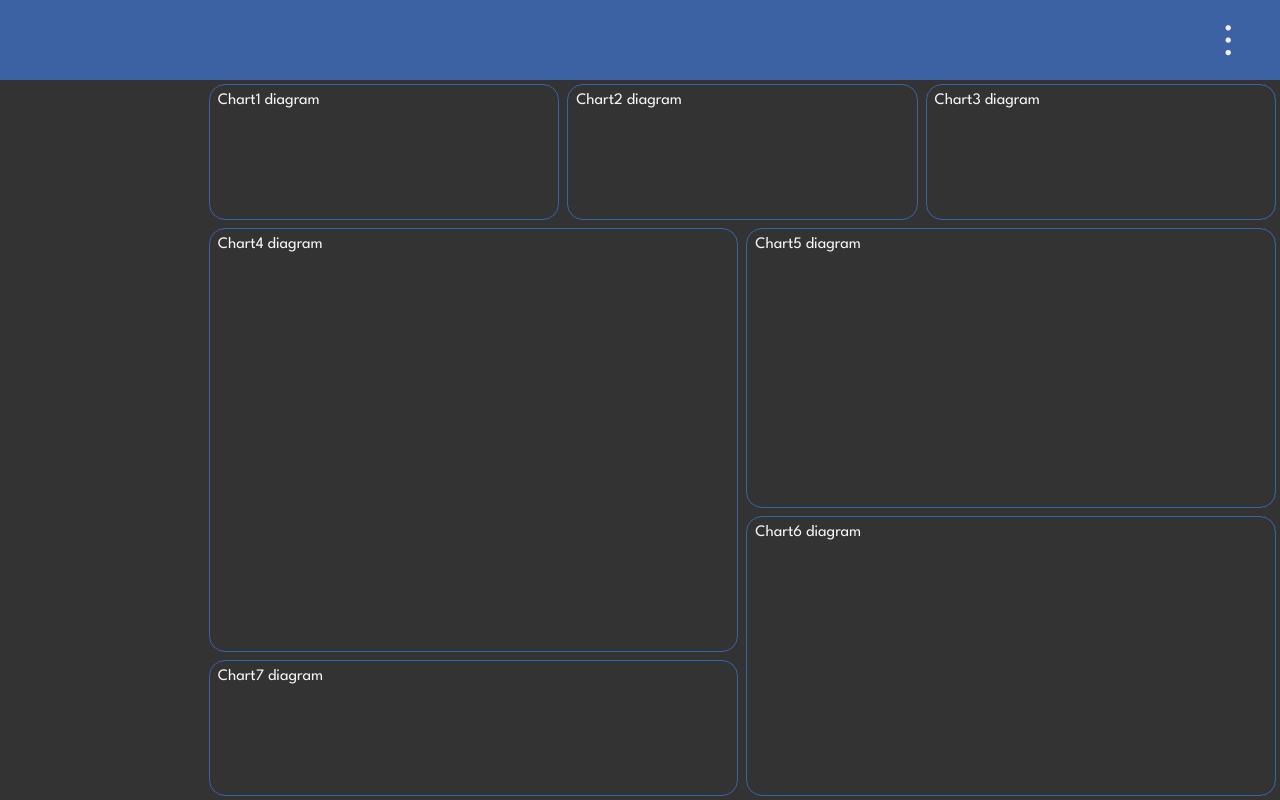
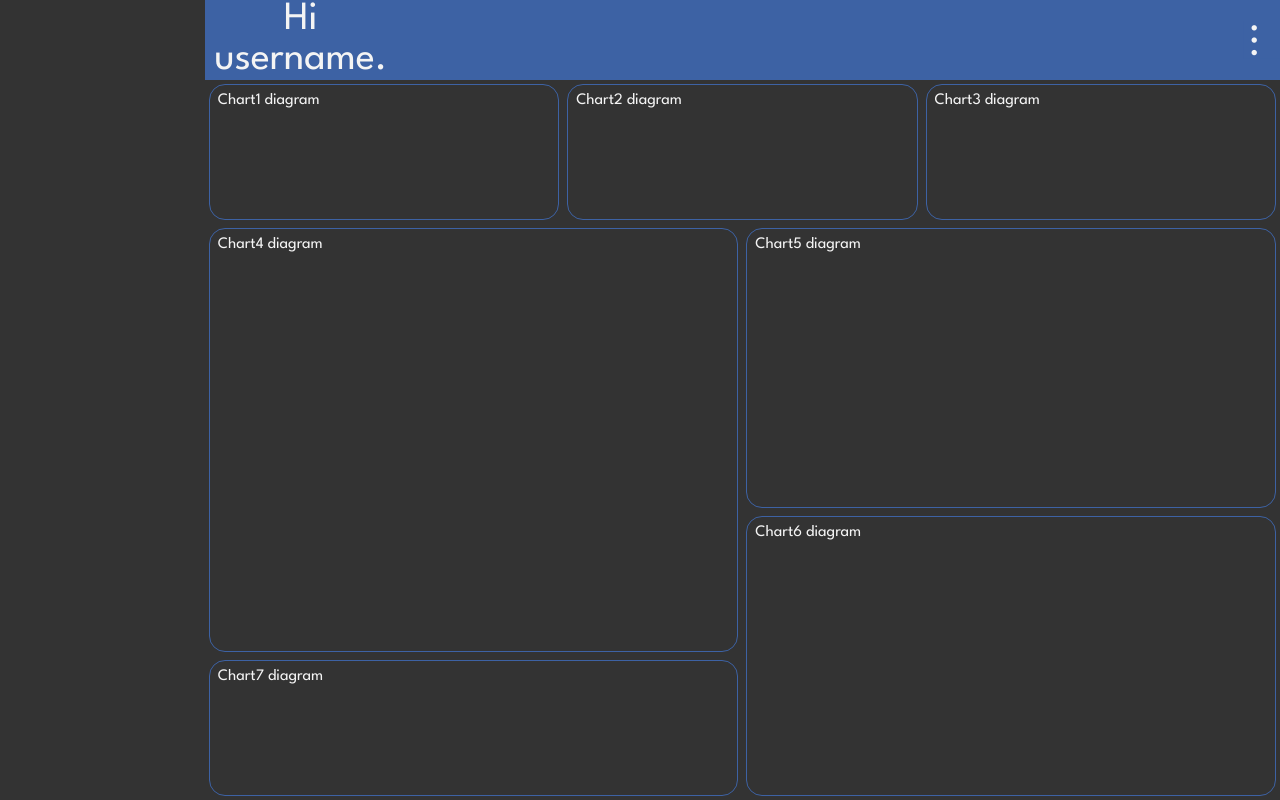
Before and after one commit to Aurum-ElProyecteGrande/aurum, a Next.js app in the folder Frontend/aurum/: page /dashboard in a window 1280 px wide. Built offline with nearby package versions, Linux system fonts and the light colour scheme.

Commit message:
header styled

```diff
--- a/Frontend/aurum/app/components/dashboard/header.jsx
+++ b/Frontend/aurum/app/components/dashboard/header.jsx
@@ -1,8 +1,13 @@
+import { useState } from "react"
+
 export default function Header({ setIsHamburgerOpen, isHamburgerOpen }) {
 
-    return (
-      <div className="header">
-        <button className="menu-button" onClick={() => setIsHamburgerOpen(!isHamburgerOpen)}> ... </button>
-      </div>
-    )
+  const [username, setUsername] = useState("username")
+
+  return (
+    <div className="header">
+      <div className="welcome">Hi {username}.</div>
+      <button className="menu-button" onClick={() => setIsHamburgerOpen(!isHamburgerOpen)}> ... </button>
+    </div>
+  )
 }
--- a/Frontend/aurum/styles/base_styles/dashboard/dashboard.scss
+++ b/Frontend/aurum/styles/base_styles/dashboard/dashboard.scss
@@ -15,15 +15,24 @@
 
 .dashboard {
     .header {
+        position: relative;
         display: flex;
         flex-direction: row;
-        width: 100vw;
+        justify-content: space-between;
+        width: 84vw;
+        left: 16vw;
         height: 10vh;
         background-color: $primary;
 
+        .welcome{
+            height: 100%;
+            width: 15vw;
+            text-align: center;
+            align-content: center;
+            font-size: 5vh;
+        }
+
         .menu-button {
-            position: absolute;
-            right: 2vw;
             align-self: center;
             background-color: inherit;
             border: none;
```
